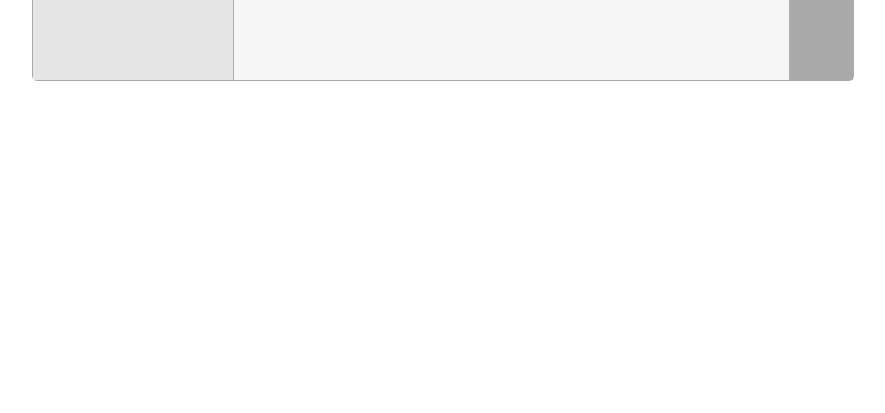
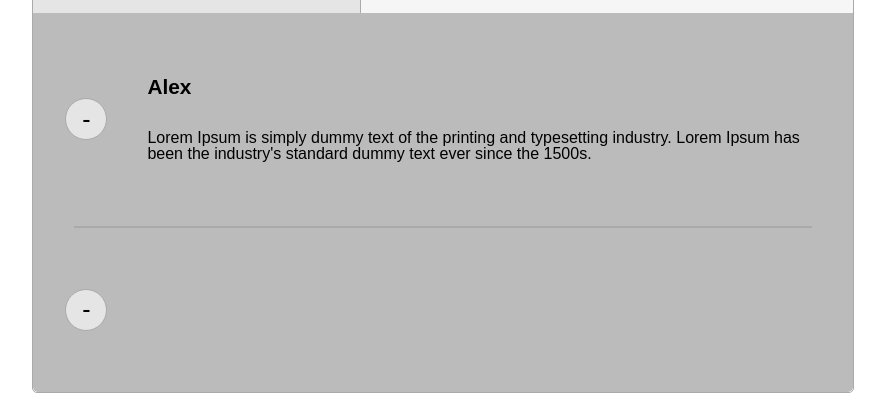
Before and after one commit to AlaeddineMessadi/hotels-reviews, a React app: page / in a window 1280 px wide. Shown: the part 400-813 px from the top of the page, without its empty margins (198-1083 px from the left). Built offline with nearby package versions, Linux system fonts and the light colour scheme.

Commit message:
Add Review Component
Add review componenet including styling

```diff
--- a/package.json
+++ b/package.json
@@ -1,7 +1,7 @@
 {
   "name": "hp-coding-challenge",
   "version": "1.0.0",
-  "description": "HolidayPirates Coding Challenge",
+  "description": "HolidayPirates Coding Challenge - Implement se*rch result list for hotels",
   "main": "index.js",
   "author": "Alaeddine Messadi",
   "license": "MIT",
--- a/src/app/componenets/Card/Card.css
+++ b/src/app/componenets/Card/Card.css
@@ -4,6 +4,26 @@
   border-radius: 5px;
   min-height: 100px;
   display: flex;
-  flex-flow: row;
+  flex-flow: row wrap;
   align-items: stretch;
 }
+
+.reviews {
+  /* flex-grow: 3; */
+  flex-basis: 100%;
+  flex-flow: column;
+  background-color: #bbbbbb;
+  border-color: #aaaaaa;
+  border-bottom-right-radius: 5px;
+  border-bottom-left-radius: 5px;
+  flex-basis: 100%;
+}
+
+.break {
+  margin: auto;
+  border: none;
+  background-color: #aaaaaa;
+  color: #aaaaaa;
+  height: 2px;
+  width: 90%;
+}
--- a/src/app/componenets/Card/Card.js
+++ b/src/app/componenets/Card/Card.js
@@ -4,16 +4,24 @@ import Image from './Image/Image';
 import InfoBox from './InfoBox/InfoBox';
 import Review from './Review/Review';
 
-import styles from './Card.css';
+import classes from './Card.css';
 
 const card = (props) => {
   return (
-    <div className={styles.card}>
-      <Image image="" alt=""/>
-      <InfoBox title={props.title} city={props.city} rating={props.rating}/>
-      <Review status={props.status} author={props.author} review={props.review} />
+    <div className={ classes.card }>
+      <Image image="" alt="" />
+      <InfoBox title={ props.title } city={ props.city } rating={ props.rating } />
+      {/* <break></break> */ }
+      <div className={ classes.reviews }>
+        <Review status="Negative" author="Alex" review="Lorem Ipsum is simply dummy text of the printing and typesetting
+        industry. Lorem Ipsum has been the industry's standard dummy text ever
+        since the 1500s." />
+        <div className={ classes.break } />
+        <Review status={ props.status } author={ props.author } review={ props.review } />
+      </div>
     </div>
   )
 }
 
+
 export default card;
--- a/src/app/componenets/Card/InfoBox/InfoBox.css
+++ b/src/app/componenets/Card/InfoBox/InfoBox.css
@@ -1,6 +1,7 @@
 .infoBox {
   background-color: #f6f6f6;
-  flex-grow:2;
+  max-width: 60%;
+  flex-grow: 2;
 }
 
 .description {
--- a/src/app/componenets/Card/Review/Review.css
+++ b/src/app/componenets/Card/Review/Review.css
@@ -1,5 +1,52 @@
 .review {
-    min-height: 200px;
-    padding: 2rem;
-    background-color: #aaaaaa;
+    min-height: 100px;
+    padding: 2rem 1rem;
+    display: flex;
+    flex-flow: row;
 }
+
+.review>div {
+    align-self: center;
+    margin: 1rem;
+}
+
+.review h3 {
+    font-size: 1.3rem;
+    font-weight: bold;
+    padding: 1rem 0.5rem;
+}
+
+.review p {
+    font-size: 1rem;
+    font-weight: 300;
+    padding: 1rem 0.5rem;
+}
+
+.sign {
+    display: block;
+    background-color: #e5e5e5;
+    border: 1px solid #aaaaaa;
+    border-radius: 50%;
+    height: 40px;
+    width: 40px;
+    text-align: center;
+    position: relative;
+    font-size: 25px;
+    font-weight: 500;
+}
+
+.plus::after {
+    content: '+';
+    height: 100%;
+    display: flex;
+    align-items: center;
+    justify-content: center;
+}
+
+.minus::after {
+    content: '-';
+    height: 100%;
+    display: flex;
+    align-items: center;
+    justify-content: center;
+}
--- a/src/app/componenets/Card/Review/Review.js
+++ b/src/app/componenets/Card/Review/Review.js
@@ -1,15 +1,19 @@
-import React from 'react'
+import React from 'react';
 
 import classes from './Review.css';
 
 const review = (props) => {
   return (
-    <div className={classes.review}>
-    <span>{props.satus}</span>
-      <h3>{props.author}</h3>
-      <p>{props.author}</p>
+    <div className={ classes.review }>
+      <div>
+        <span className={ `${classes.sign} ${classes.minus}` }></span>
+      </div>
+      <div>
+        <h3>{ props.author }</h3>
+        <p>{ props.review }</p>
+      </div>
     </div>
   )
 }
 
-export default review
+export default review;
```
Also changed, not shown: 1 other file.
